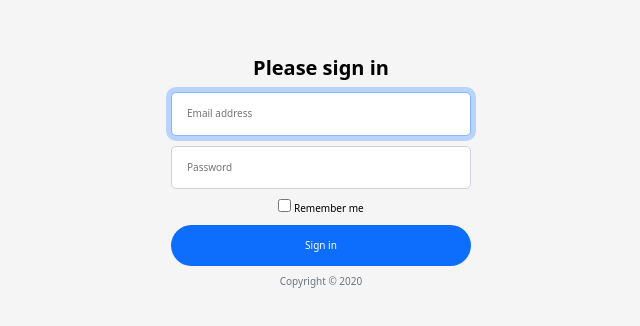
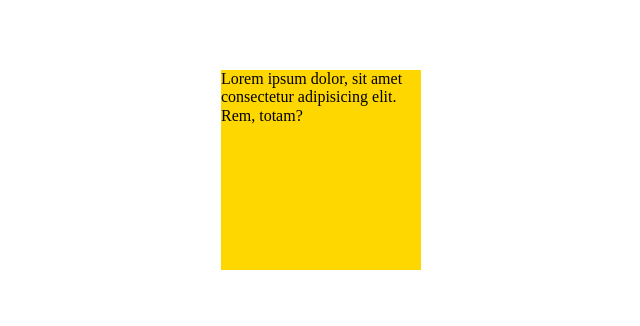
Before and after one commit to juheedhone/learning-HTML, a plain HTML site: page index.html in a window 1280 px wide. Shown: the part 230-556 px from the top of the page, without its empty margins (319-959 px from the left). Drawn offline with Linux system fonts and the light colour scheme.

Commit message:
transformation

```diff
--- a/css/style.css
+++ b/css/style.css
@@ -1,63 +1,16 @@
-html {
-  font-size: 62.5%;
+body {
+  display: flex;
+  justify-content: center;
+  align-items: center;
+  height: 100vh;
 }
 
-body {
-  font-family: system-ui, -apple-system, BlinkMacSystemFont, "Segoe UI", Roboto,
-    Oxygen, Ubuntu, Cantarell, "Open Sans", "Helvetica Neue", sans-serif;
-  background: #f5f5f5;
-  height: 100vh;
-  display: flex;
-  flex-direction: column;
-  align-items: center;
-  justify-content: center;
+.box {
+  width: 200px;
+  height: 200px;
+  background: gold;
 }
 
-.form-signin {
-  max-width: 300px;
-  text-align: center;
-  width: 100%;
+.box:hover {
+  transform: skew(15deg);
 }
-.form-control {
-  border: 1px solid #ced4da;
-  outline: 0;
-  transition: border 0.15s, box-shadow 0.15s;
-
-}
-.form-control:focus {
-  border: 1px solid #86b7fe;
-  box-shadow: 0 0 0 5px #b9d3fa;
-}
-
-.form-control,
-.btn {
-  border-radius: 5px;
-  /* The default box-sizing for input fields is content-box. So, any padding we apply to an input
-  field, increases its width. To ensure that input fields and buttons have the same width, we need
-  to set box-sizing to border-box. */
-  box-sizing: border-box;
-  padding: 1.5rem;
-  /* It's a common technique to set the width of input fields and buttons to 100% so they fill up
-  their container. We can then control their size through their container (in this case form-signin) */
-  width: 100%;
-}
-.btn {
-  background: #0d6efd;
-  border: 0;
-  border-radius: 30px;
-  color: #fff;
-  cursor: pointer;
-  outline: 0;
-}
-
-.btn:hover {
-  background: #0759d3;
-}
-
-.form-group {
-  margin: 1rem 0;
-}
-
-.muted {
-  color: #6c757d;
-}
--- a/index.html
+++ b/index.html
@@ -5,36 +5,11 @@
     <meta name="viewport" content="width=device-width, initial-scale=1.0" />
     <title>Document</title>
     <link rel="stylesheet" href="css/normalize.css" />
-    <link rel="stylesheet" href="css/style.css" />
+    <link rel="stylesheet" href='css/style.css' />
   </head>
   <body>
-    <form class="form-signin" method="POST">
-      <h1>Please sign in</h1>
-      <div class="form-group">
-        <input
-          class="form-control"
-          type="text"
-          placeholder="Email address"
-          minlength="5"
-          maxlength="200"
-          autofocus
-        />
-      </div>
-      <div class="form-group">
-        <input
-          class="form-control"
-          type="password"
-          placeholder="Password"
-          maxlength="255"
-        />
-      </div>
-
-      <div class="form-group">
-        <input type="checkbox" id="remember me" />
-        <label for="remember me">Remember me</label>
-      </div>
-      <button class="btn">Sign in</button>
-      <p class="muted">Copyright &copy; 2020</p>
-    </form>
+    <div class="box">
+      Lorem ipsum dolor, sit amet consectetur adipisicing elit. Rem, totam?
+    </div>
   </body>
 </html>
```
